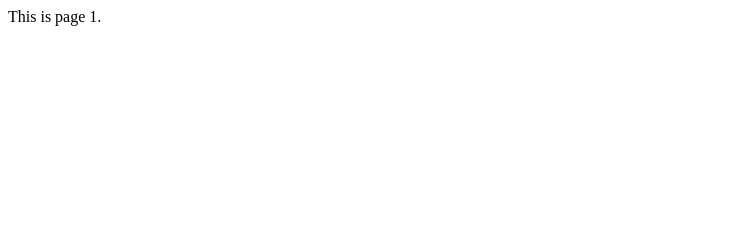
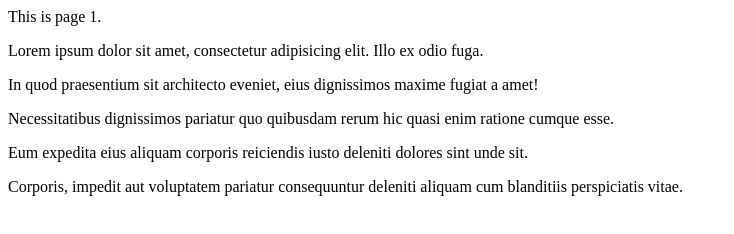
Before and after one commit to jalalimahsa/git-example-project, a plain HTML site: page GitTutorial-DaveGray/page1.html in a window 1280 px wide. Shown: the whole page, without its empty margins (0-734 px from the left). Drawn offline with Linux system fonts and the light colour scheme.

Commit message:
Added some new paragraph to page1.

```diff
--- a/GitTutorial-DaveGray/page1.html
+++ b/GitTutorial-DaveGray/page1.html
@@ -8,6 +8,11 @@
 
 <body>
     <p>This is page 1.</p>
+    <p>Lorem ipsum dolor sit amet, consectetur adipisicing elit. Illo ex odio fuga.</p>
+    <p>In quod praesentium sit architecto eveniet, eius dignissimos maxime fugiat a amet!</p>
+    <p>Necessitatibus dignissimos pariatur quo quibusdam rerum hic quasi enim ratione cumque esse.</p>
+    <p>Eum expedita eius aliquam corporis reiciendis iusto deleniti dolores sint unde sit.</p>
+    <p>Corporis, impedit aut voluptatem pariatur consequuntur deleniti aliquam cum blanditiis perspiciatis vitae.</p>
 </body>
 
 </html>
```
